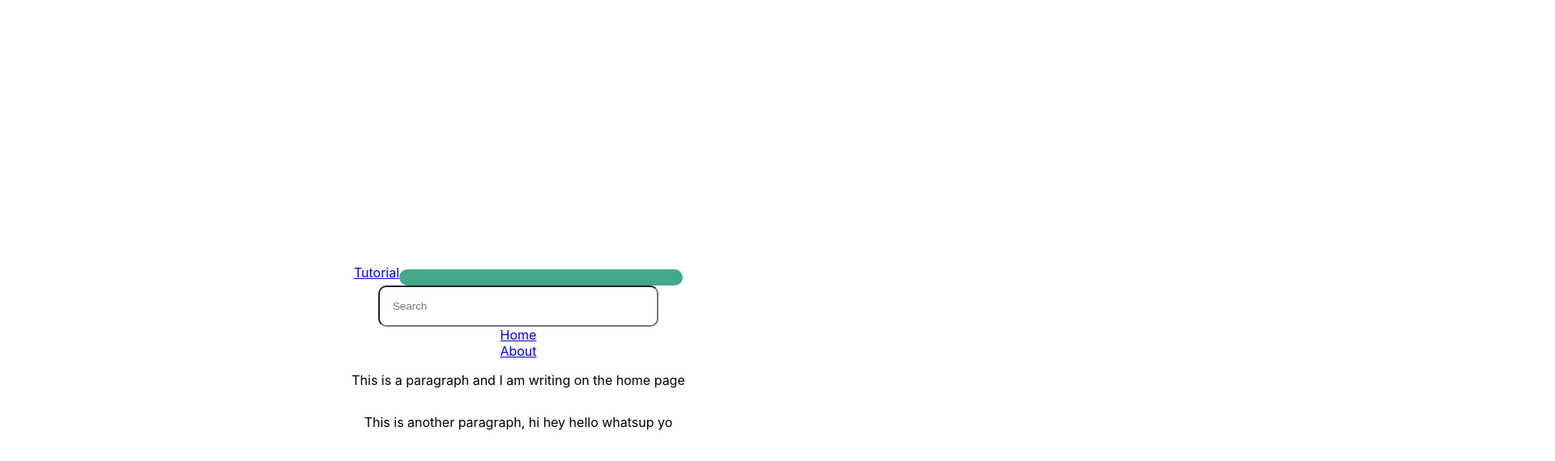
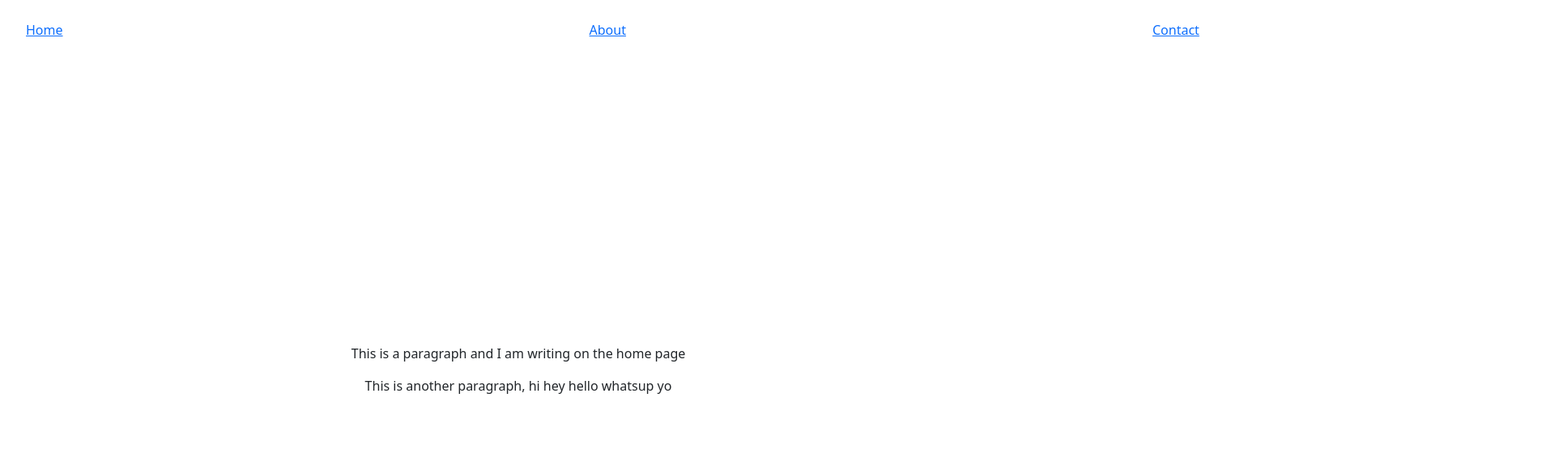
Before and after one commit to DMar35/CS411-Project, a React (Create React App) app in the folder my-react-app/: page /home in a window 1280 px wide. Shown: the top 570 px of the page at 81% size, 1920 px wide, since content can reach past the window. Built offline with nearby package versions, Linux system fonts and the light colour scheme.

Commit message:
Basic Navbar

```diff
--- a/my-react-app/package.json
+++ b/my-react-app/package.json
@@ -6,6 +6,7 @@
     "@testing-library/jest-dom": "^5.16.5",
     "@testing-library/react": "^13.4.0",
     "@testing-library/user-event": "^13.5.0",
+    "bootstrap": "^5.2.3",
     "gapi-script": "^1.2.0",
     "jwt-decode": "^3.1.2",
     "react": "^18.2.0",
@@ -13,6 +14,7 @@
     "react-google-login": "^5.2.2",
     "react-router-dom": "^6.4.3",
     "react-scripts": "5.0.1",
+    "reactstrap": "^9.1.5",
     "web-vitals": "^2.1.4"
   },
   "scripts": {
--- a/my-react-app/src/App.js
+++ b/my-react-app/src/App.js
@@ -8,6 +8,8 @@ import Home from './components/Home';
 
 export default function App() {
 	return (
+		<div>
+		<NavBar/>
 		<BrowserRouter>
 			<div className="App">
 				<Routes>
@@ -17,5 +19,6 @@ export default function App() {
 				</Routes>
 			</div>
 		</BrowserRouter>
+		</div>
 	);
 }
--- a/my-react-app/src/components/Home.js
+++ b/my-react-app/src/components/Home.js
@@ -4,7 +4,6 @@ import NavBar from './NavBar';
 const Home = () => {
     return (
         <div className="auth-form-container">
-            <NavBar/>
             <p>This is a paragraph and I am writing on the home page</p>
             <p>This is another paragraph, hi hey hello whatsup yo</p>
         </div>
--- a/my-react-app/src/components/Login.js
+++ b/my-react-app/src/components/Login.js
@@ -45,6 +45,7 @@ const Login = (props) => {
 
 
 	return (
+	<div>
 		<div className="auth-form-container">
 			<form className="login-form" onSubmit={handleSubmit}>
 				<label for='email'>Email</label>
@@ -70,6 +71,7 @@ const Login = (props) => {
 				Not have an account ? Sign up here
 			</Link>
 		</div>
+	</div>
 	)
 }
 
--- a/my-react-app/src/components/NavBar.js
+++ b/my-react-app/src/components/NavBar.js
@@ -1,6 +1,8 @@
 import "./styles.css"
 import React from "react";
 import { Nav, Navbar, Form, FormControl } from 'react-bootstrap';
+import 'bootstrap/dist/css/bootstrap.css';
+import { Button } from 'reactstrap';
 import Container from 'react-bootstrap/Container';
 
 const NavBar = () => {
@@ -10,19 +12,19 @@ const NavBar = () => {
         //         <Navbar.Brand href="#">Navbar</Navbar.Brand>
         //     </Container>
         // </Navbar>
-        <Navbar expand="lg">
-            <Navbar.Brand href="/">Tutorial</Navbar.Brand>
-        <Navbar.Toggle aria-controls="basic-navbar-nav"/>
-        <Form className="form-center">
-            <FormControl type="text" placeholder="Search" className="" />
-        </Form>
-        <Navbar.Collapse id="basic-navbar-nav">
-            <Nav className="ml-auto">
-                <Nav.Item><Nav.Link href="/">Home</Nav.Link></Nav.Item>
-                <Nav.Item><Nav.Link href="/about">About</Nav.Link></Nav.Item>
-            </Nav>
-        </Navbar.Collapse>
-        </Navbar>
+        <nav className="test">
+      <ul className="test">
+        <li>
+          <a href="/login">Home</a>
+        </li>
+        <li>
+          <a href="/register">About</a>
+        </li>
+        <li>
+          <a href="#">Contact</a>
+        </li>
+      </ul>
+    </nav>
     )
 }
 export default NavBar
--- a/my-react-app/src/components/styles.css
+++ b/my-react-app/src/components/styles.css
@@ -1,3 +1,9 @@
 .test {
-    width: 500px;
+    display: flex;
 }
+
+li {
+    padding-right: 650px;
+    padding-top: 25px;
+    list-style: none;
+}
```
Also changed, not shown: 1 other file (tests, documents, lock files or other folders).
